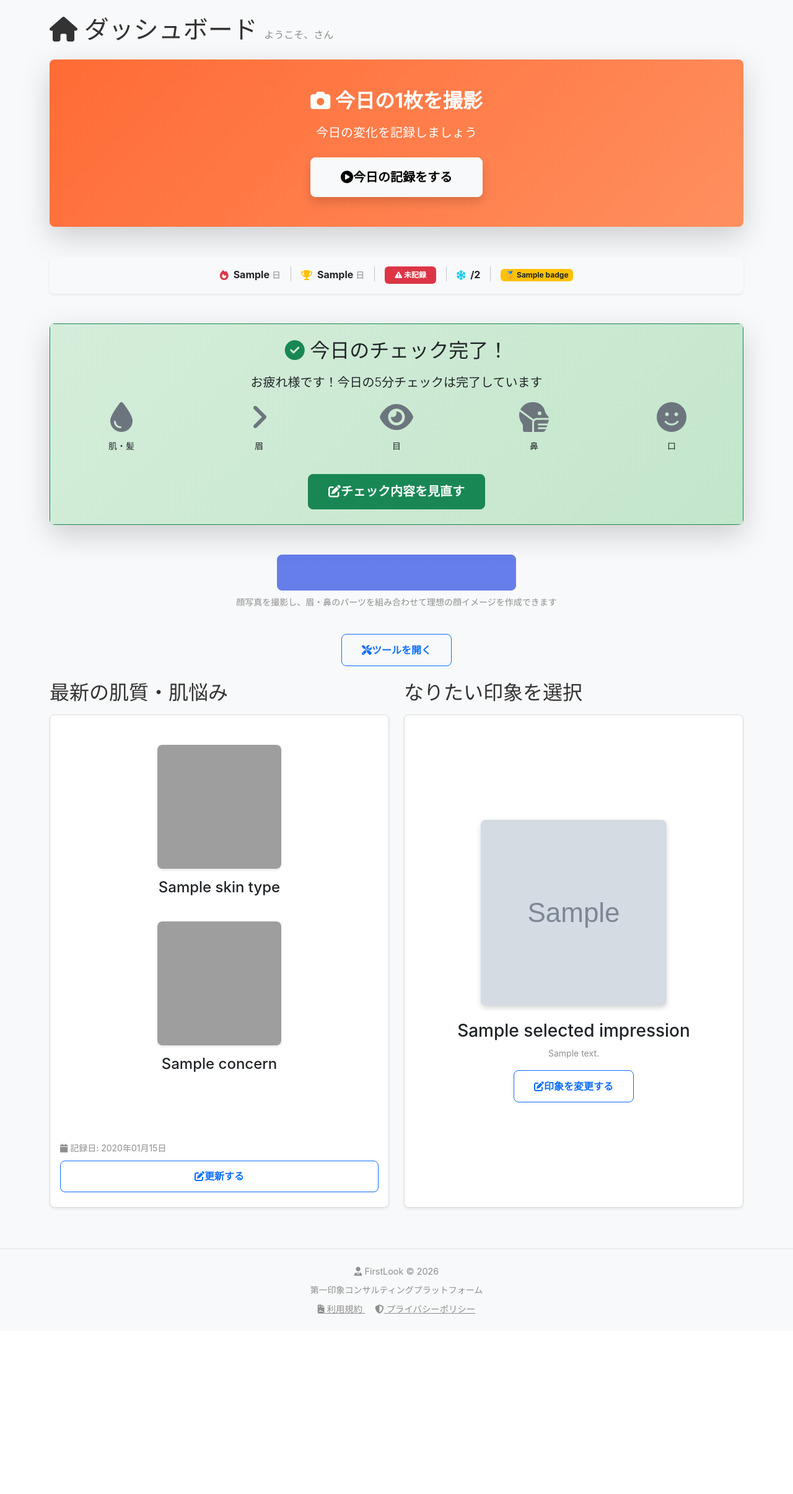
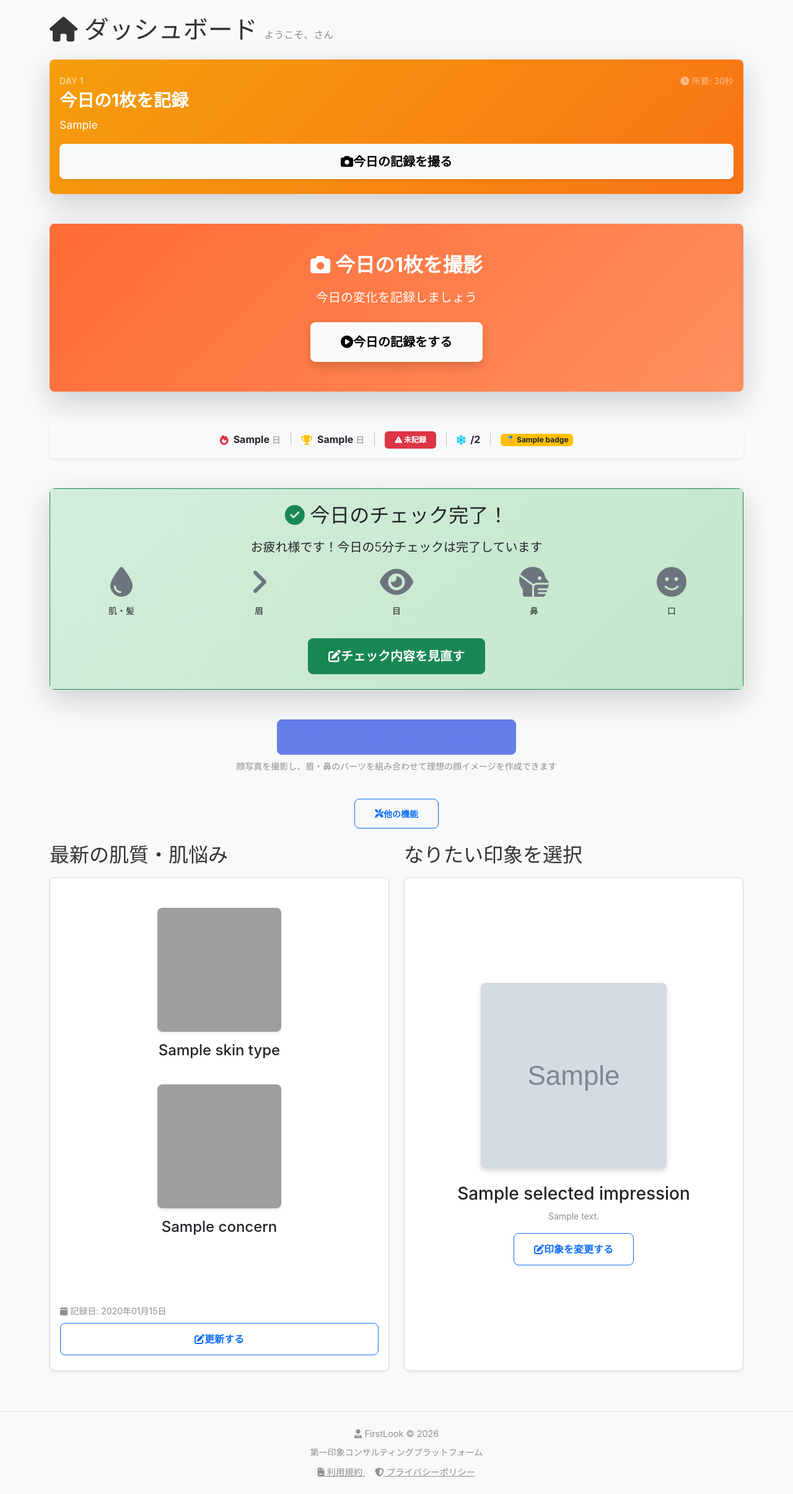
Before and after one commit to TannaiTomoya/First_Look_app, a Python web app: template templates/client/dashboard.html in a window 1280 px wide. Shown: the part 82-2493 px from the top of the page at 62% size. Before the commit the page ends 2202 px from the top, so only its background shows below. Run offline with Jinja, Linux system fonts and the light colour scheme; the template is opened without the code that fills it: most values are stand-ins (such as "Sample title", 1, 10 or a date in 2020); grey boxes marked "Sample" are stand-in pictures; grey boxes are pictures that could not be loaded.

Commit message:
feat: Day1〜Day30専用のDaily CTAカード実装
目的:
- 初回〜30日のユーザーに毎日の記録を促す
- 日数に応じた短文でモチベーション維持
- 31日以降は通常ダッシュボードのみ

実装内容:

1 utils/onboarding_copy.py 新規作成
- DAY_COPY辞書（Day1〜Day30の日次メッセージ）
- get_day_index(): 初回記録日からの経過日数計算（1始まり）
- get_daily_cta_copy(): 日数に応じたコピーを取得

2) routes/client.py: dashboard()修正
- day_index計算（初回記録日から今日までの日数+1）
- daily_cta_copy取得（1〜30のみ）
- テンプレートに渡す

3) templates/client/dashboard.html: Daily CTAカード追加
- 最上部に配置（daily_cta_copyがある場合のみ）
- オレンジグラデーション（#f59e0b → #f97316）
- 見出し「今日の1枚を記録」
- サブコピー: 日数別メッセージ
- CTA: 「今日の記録を撮る」→ /client/face-template/capture
- 右上に「所要: 30秒」表示

4) UI調整
- is_first_dayの紫カード削除（重複のため）
- ツールセクションのボタンテキスト:
  - Daily CTAあり: 「他の機能」
  - Daily CTAなし: 「ツールを開く」
- ツールセクションに「今日の一歩」「変化を見る」「記録一覧」を追加

効果:
- Day1〜30: 明確な行動誘導で習慣化を促進
- Day31以降: 自律的に使えるユーザーに成長
- 離脱率を大幅に削減
EOF
)

Co-authored-by: Cursor <cursoragent@cursor.com>

```diff
--- a/templates/client/dashboard.html
+++ b/templates/client/dashboard.html
@@ -8,6 +8,31 @@
         <i class="fas fa-home"></i> ダッシュボード
         <small class="text-muted fs-6">ようこそ、{{ current_user.username }}さん</small>
     </h1>
+
+    <!-- Daily CTA Card (Day1〜Day30専用) -->
+    {% if daily_cta_copy %}
+    <div class="row mb-4">
+        <div class="col-12">
+            <div class="card shadow-lg" style="background: linear-gradient(135deg, #f59e0b 0%, #f97316 100%); border: none;">
+                <div class="card-body py-4">
+                    <div class="d-flex justify-content-between align-items-start mb-3">
+                        <div class="flex-grow-1">
+                            <div class="small text-uppercase text-white-50 fw-bold mb-1">DAY {{ day_index }}</div>
+                            <h3 class="text-white mb-2 fw-bold">今日の1枚を記録</h3>
+                            <p class="text-white mb-0" style="font-size: 1.1rem;">{{ daily_cta_copy }}</p>
+                        </div>
+                        <div class="text-white-50 small text-end">
+                            <i class="fas fa-clock"></i> 所要: 30秒
+                        </div>
+                    </div>
+                    <a href="{{ url_for('face_template.capture') }}" class="btn btn-light btn-lg w-100 shadow-sm" style="font-weight: 600;">
+                        <i class="fas fa-camera"></i> 今日の記録を撮る
+                    </a>
+                </div>
+            </div>
+        </div>
+    </div>
+    {% endif %}
 
     <!-- 今日の記録 Hero Card -->
     <div class="row mb-4">
@@ -65,26 +90,6 @@
         </div>
     </div>
 
-    <!-- 初回ユーザー向けの誘導カード -->
-    {% if is_first_day %}
-    <div class="row mb-4">
-        <div class="col-12">
-            <div class="card shadow-lg" style="background: linear-gradient(135deg, #6366f1 0%, #8b5cf6 100%); border: none;">
-                <div class="card-body text-center py-5">
-                    <h2 class="text-white mb-3 fw-bold" style="font-size: 1.75rem;">
-                        <i class="fas fa-shoe-prints"></i> 次は「今日の一歩」
-                    </h2>
-                    <p class="text-white mb-4 fs-5">
-                        毎日1つ、セルフケアのアクションを実行しましょう
-                    </p>
-                    <a href="{{ url_for('client.daily_action') }}" class="btn btn-light btn-lg px-5 py-3 shadow" style="font-size: 1.25rem; font-weight: 600;">
-                        <i class="fas fa-play-circle"></i> 今日の一歩を見る
-                    </a>
-                </div>
-            </div>
-        </div>
-    </div>
-    {% endif %}
 
     <!-- LookRecordストリーク表示（コンパクト版） -->
     <div class="row mb-4">
@@ -401,13 +406,25 @@
     <div class="row mb-4">
         <div class="col-12">
             <div class="text-center">
-                <button class="btn btn-outline-primary" type="button" data-bs-toggle="collapse" data-bs-target="#toolsCollapse" aria-expanded="false" aria-controls="toolsCollapse">
-                    <i class="fas fa-tools"></i> ツールを開く
+                <button class="btn btn-outline-primary btn-sm" type="button" data-bs-toggle="collapse" data-bs-target="#toolsCollapse" aria-expanded="false" aria-controls="toolsCollapse">
+                    <i class="fas fa-tools"></i> {% if daily_cta_copy %}他の機能{% else %}ツールを開く{% endif %}
                 </button>
             </div>
             <div class="collapse mt-3" id="toolsCollapse">
                 <div class="card card-body">
                     <div class="row g-3">
+                        <div class="col-6 col-md-4">
+                            <a href="{{ url_for('client.daily_action') }}" class="btn btn-primary w-100">
+                                <i class="fas fa-shoe-prints d-block mb-2" style="font-size: 1.5rem;"></i>
+                                今日の一歩
+                            </a>
+                        </div>
+                        <div class="col-6 col-md-4">
+                            <a href="{{ url_for('client.progress') }}" class="btn btn-outline-success w-100">
+                                <i class="fas fa-chart-line d-block mb-2" style="font-size: 1.5rem;"></i>
+                                変化を見る
+                            </a>
+                        </div>
                         <div class="col-6 col-md-4">
                             <a href="{{ url_for('client.weekly_summary') }}" class="btn btn-outline-dark w-100">
                                 <i class="fas fa-chart-bar d-block mb-2" style="font-size: 1.5rem;"></i>
@@ -430,6 +447,12 @@
                             <a href="{{ url_for('client.select_impression') }}" class="btn btn-outline-dark w-100">
                                 <i class="fas fa-smile d-block mb-2" style="font-size: 1.5rem;"></i>
                                 なりたい印象
+                            </a>
+                        </div>
+                        <div class="col-6 col-md-4">
+                            <a href="{{ url_for('client.look_records') }}" class="btn btn-outline-dark w-100">
+                                <i class="fas fa-history d-block mb-2" style="font-size: 1.5rem;"></i>
+                                記録一覧
                             </a>
                         </div>
                         <div class="col-6 col-md-4">
```
Also changed, not shown: routes/client.py (+10 -0 lines), utils/onboarding_copy.py (added, +68 -0 lines).
